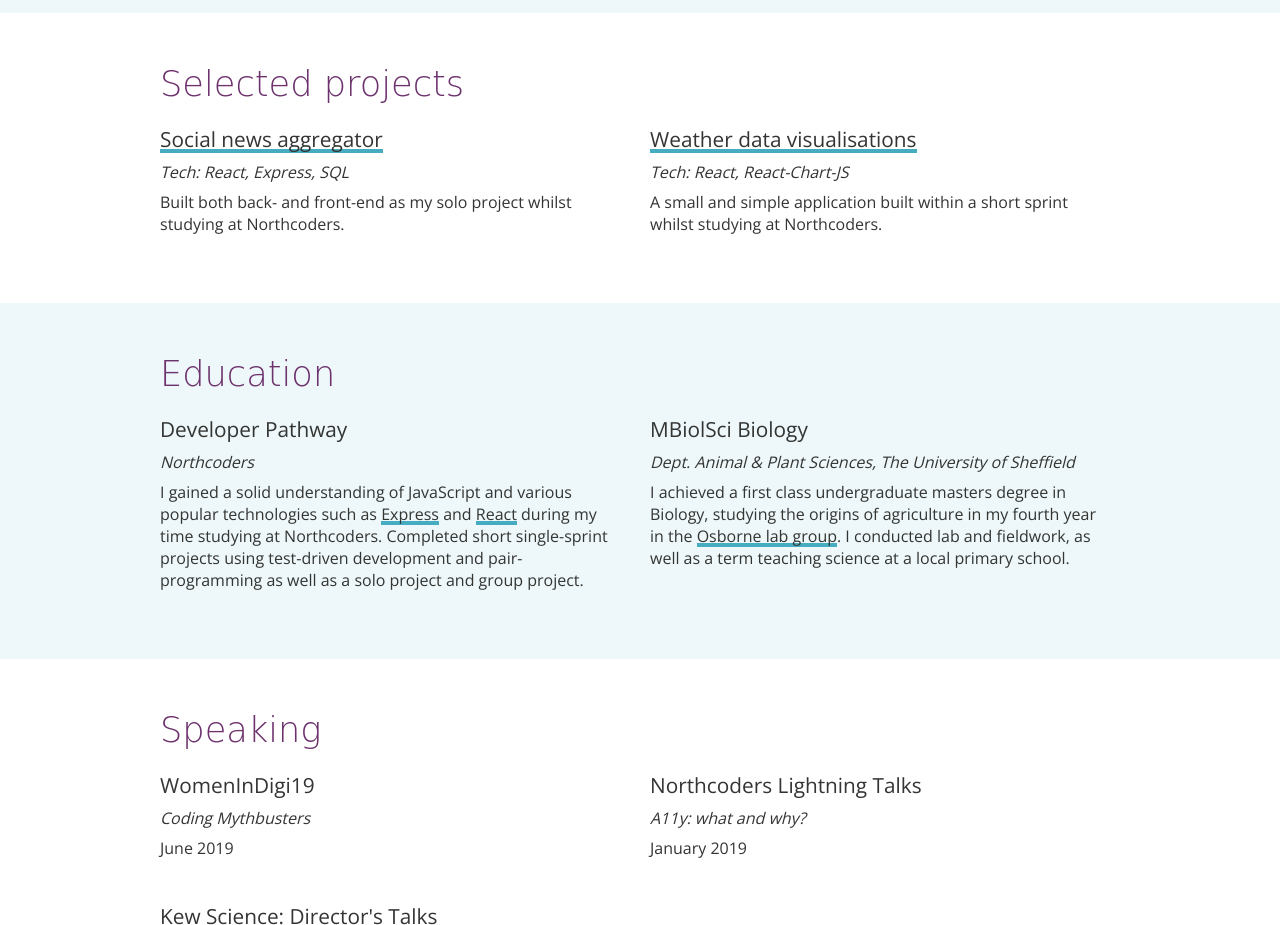
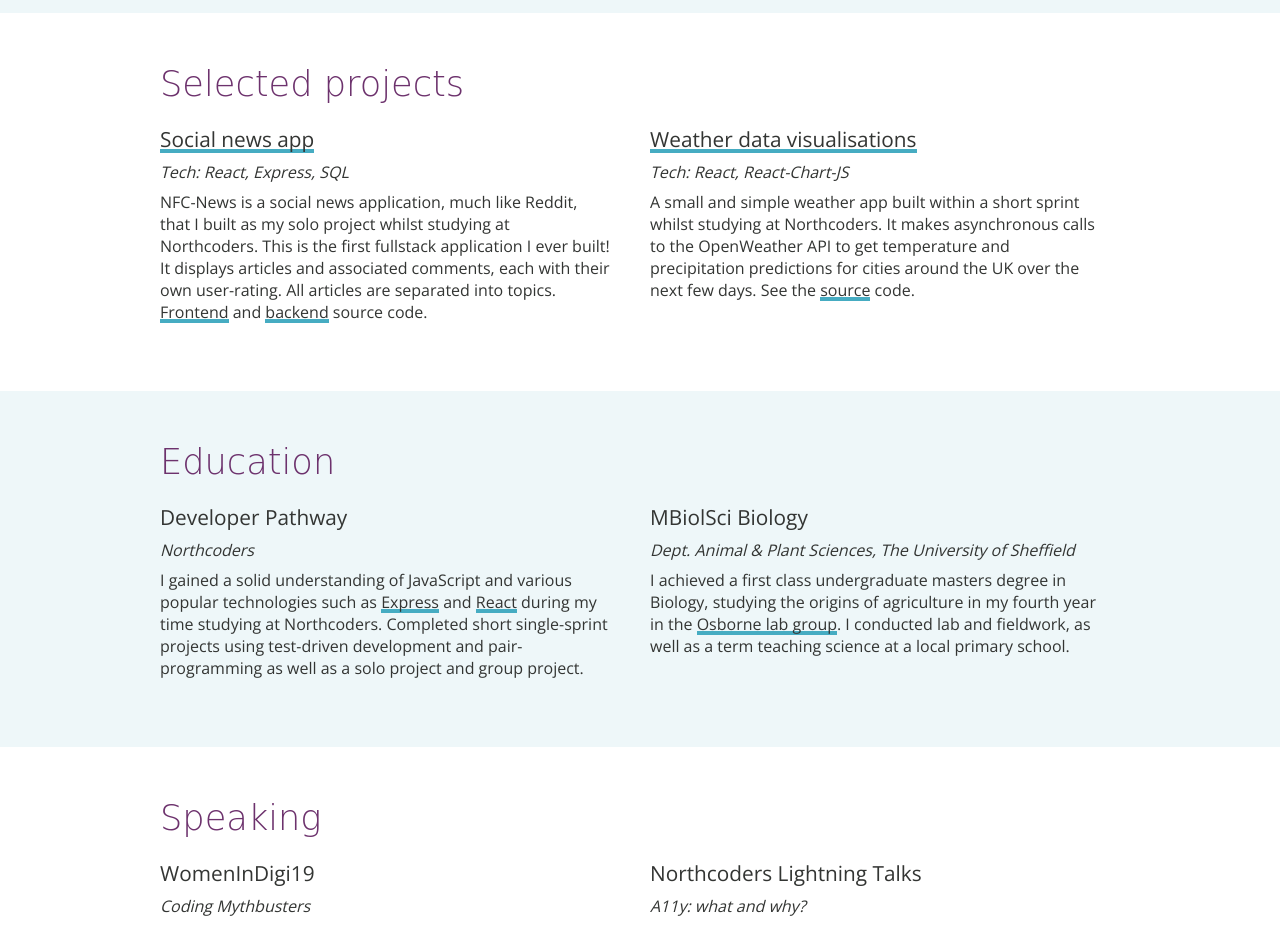
Before and after one commit to NatClamp/natalieclamp.com, a website: page index.html in a window 1280 px wide. Shown: the part 1520-2445 px from the top of the page. Drawn offline with nearby package versions, Linux system fonts and the light colour scheme; a web font is replaced by a local one.

Commit message:
Add better descriptions to projects

```diff
--- a/index.html
+++ b/index.html
@@ -75,16 +75,16 @@
       <h3 class="section-title purple">Selected projects</h3>
       <ul class="grid grid--mobile grid--text section">
           <li class="">
-            <h4 class="list-title"><a href="https://nfc-news.netlify.com/" target="_blank">Social news aggregator</a></h4>
+            <h4 class="list-title"><a href="https://nfc-news.netlify.com/" target="_blank">Social news app</a></h4>
             <p class="list-subtitle">Tech: React, Express, SQL</p>
-            <p class="list-desc">Built both back- and front-end as my solo project whilst studying at Northcoders.</p>
+            <p class="list-desc">NFC-News is a social news application, much like Reddit, that I built as my solo project whilst studying at Northcoders. This is the first fullstack application I ever built! It displays articles and associated comments, each with their own user-rating. All articles are separated into topics. <a href="https://github.com/NatClamp/nfc-news-app" target="_blank">Frontend</a> and <a href="https://github.com/NatClamp/nfc-news" target="_blank">backend</a> source code.</p>
           </li>
           <li class="">
             <h4 class="list-title"><a href='https://nfc-weather.netlify.com/' target="_blank">Weather data visualisations</a></h4>
             <p class="list-subtitle">
               Tech: React, React-Chart-JS
             </p>
-            <p class="list-desc">A small and simple application built within a short sprint whilst studying at Northcoders.</p>
+            <p class="list-desc">A small and simple weather app built within a short sprint whilst studying at Northcoders. It makes asynchronous calls to the OpenWeather API to get temperature and precipitation predictions for cities around the UK over the next few days. See the <a href="https://github.com/NatClamp/react-weather" target="_blank">source</a> code.</p>
           </li>
       </section>
       <section class="blob blob--background section--education">
```
